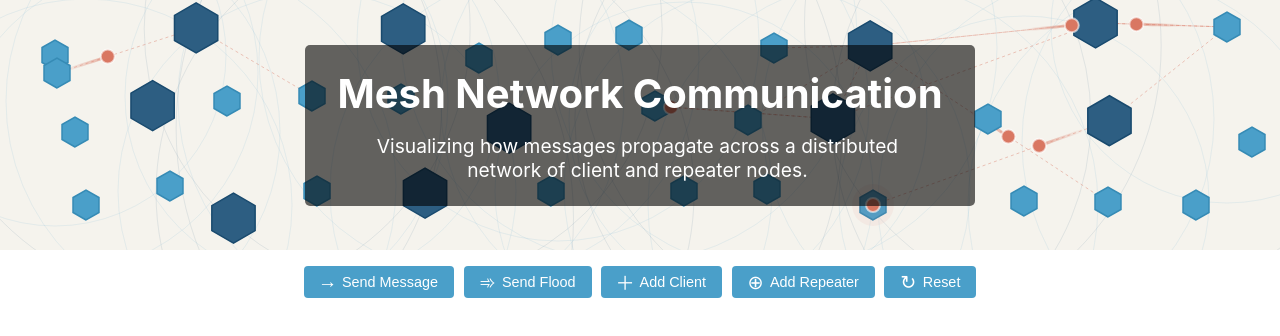
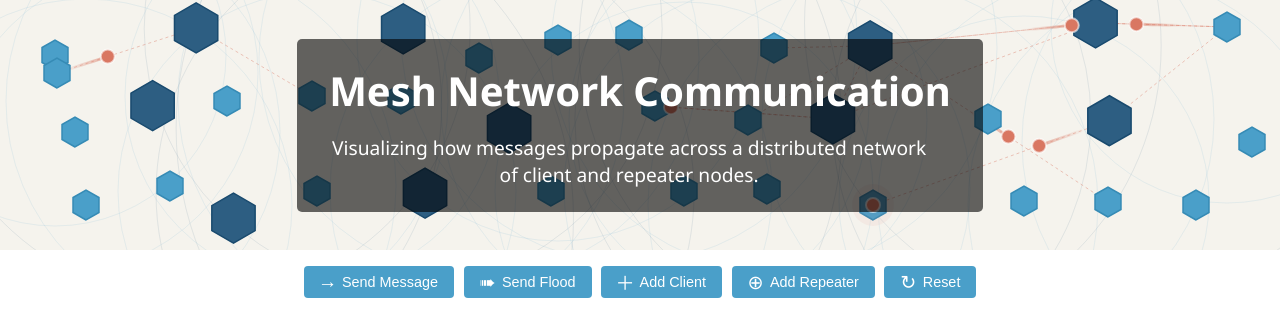
Before and after one commit to EarthmanMuons/spokanemesh-net, a plain HTML site: page demo.html in a window 1280 px wide. Drawn offline with Linux system fonts and the light colour scheme.

Commit message:
try noto sans font for consistencyin icon sizing

```diff
--- a/demo.html
+++ b/demo.html
@@ -4,6 +4,12 @@
     <meta charset="UTF-8" />
     <meta name="viewport" content="width=device-width, initial-scale=1.0" />
     <title>Mesh Network Demonstration</title>
+    <link rel="preconnect" href="https://fonts.googleapis.com" />
+    <link rel="preconnect" href="https://fonts.gstatic.com" crossorigin />
+    <link
+      href="https://fonts.googleapis.com/css2?family=Noto+Sans:wght@100..900&display=swap"
+      rel="stylesheet"
+    />
     <style>
       :root {
         /* Inland Northwest inspired color palette */
@@ -39,9 +45,11 @@
       }
 
       body {
-        font-family:
-          -apple-system, BlinkMacSystemFont, "Segoe UI", Roboto, Oxygen, Ubuntu,
-          Cantarell, "Open Sans", "Helvetica Neue", sans-serif;
+        font-family: "Noto Sans", "Helvetica Neue", Arial, sans-serif;
+        font-optical-sizing: auto;
+        font-weight: 400;
+        font-style: normal;
+        font-variation-settings: "wdth" 100;
         background-color: #ffffff;
         color: var(--text-color);
       }
@@ -258,7 +266,7 @@
           },
           {
             id: "send-flood",
-            icon: "➾",
+            icon: "➠",
             label: "Send Flood",
             action: () => sendFlood(),
           },
```
